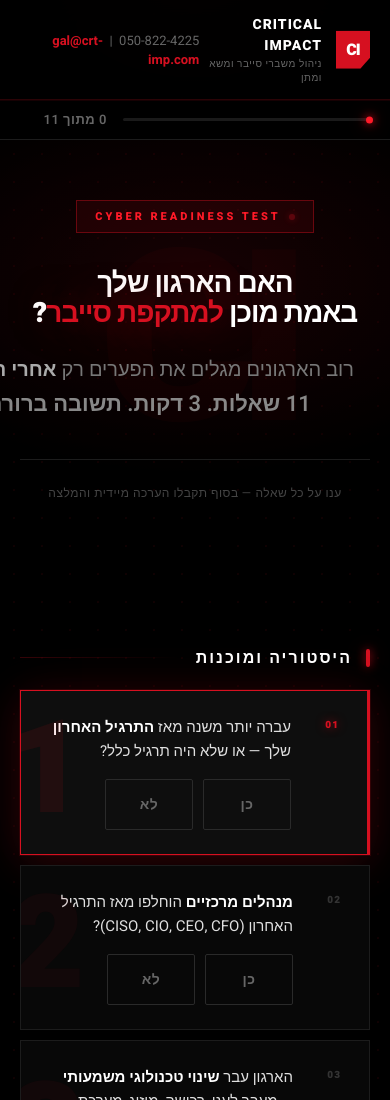
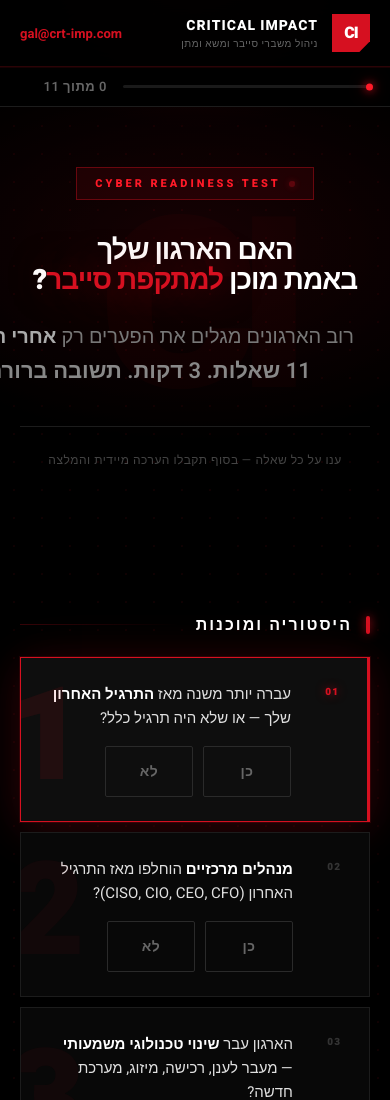
Before and after one commit to JonaCRT/Questionnaire, a plain HTML site: page index.html in a window 390 px wide. Shown: the top 1100 px of the page. Drawn offline with Linux system fonts and the light colour scheme.

Commit message:
Remove phone number from header contact section

```diff
--- a/index.html
+++ b/index.html
@@ -660,8 +660,7 @@ footer a { color: #3a3a3a; text-decoration: none; }
     </div>
   </div>
   <div class="header-contact">
-    <span>050-822-4225</span> &nbsp;|&nbsp;
-    <a href="mailto:gal@crt-imp.com">gal@crt-imp.com</a>
+   <a href="mailto:gal@crt-imp.com">gal@crt-imp.com</a>
   </div>
 </header>
 
```
